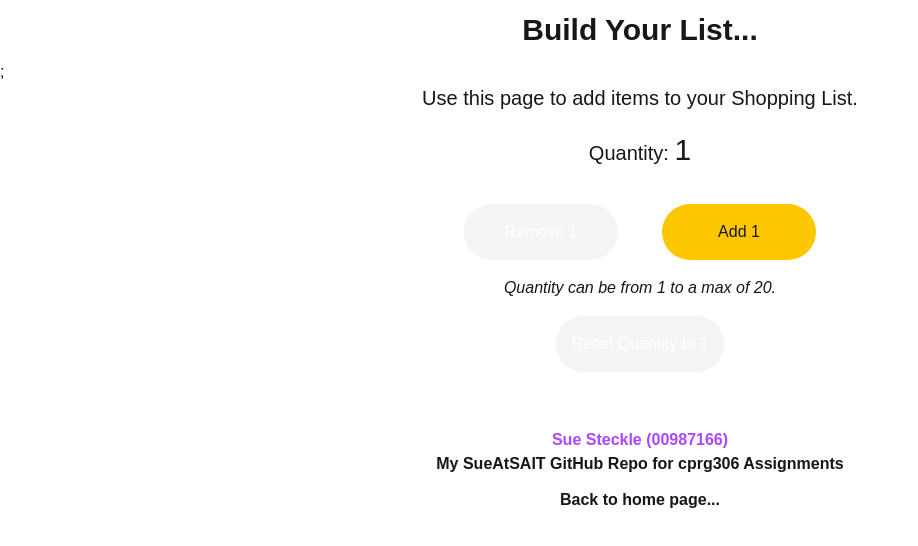
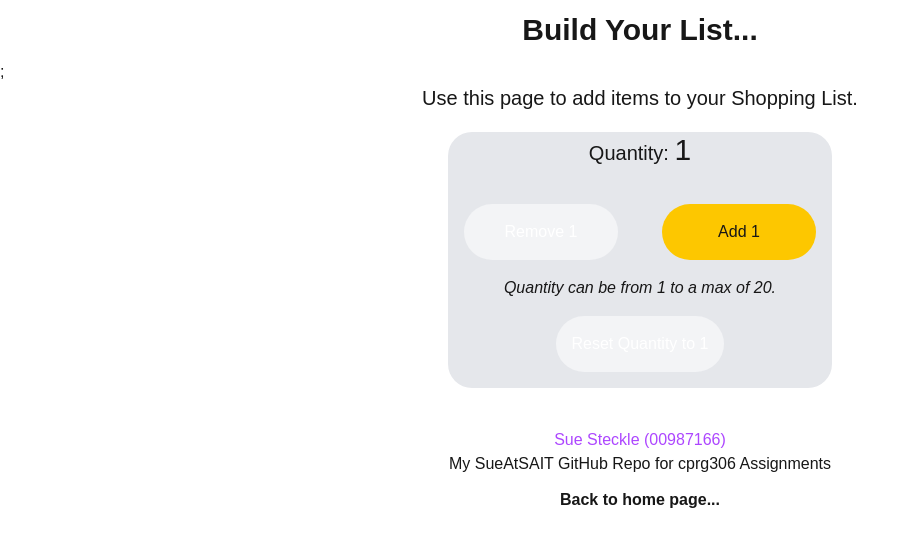
Before and after one commit to SueAtSAIT/cprg306-assignments, a Next.js app: page /week-4 in a window 1280 px wide. Shown: the top 546 px of the page, without its empty margins (0-918 px from the left). Built offline with nearby package versions, Linux system fonts and the light colour scheme.

Commit message:
Adds formatting for new-item and footer elements

```diff
--- a/app/week-2/student-info.js
+++ b/app/week-2/student-info.js
@@ -8,7 +8,7 @@ export default function StudentInfo() {
       </li>
       <li className="mb-3">
         <Link
-          className="hover:font-semibold"
+          className="hover:underline"
           target="_blank"
           href="https://github.com/SueAtSAIT/cprg306-assignments">
           My SueAtSAIT GitHub Repo for cprg306 Assignments
--- a/app/week-3/footer.js
+++ b/app/week-3/footer.js
@@ -3,9 +3,11 @@ import StudentInfo from "../week-2/student-info";
 
 export default function FooterLink() {
   return (
-    <footer className="text-center my-10 font-bold">
+    <footer className="text-center my-10 ">
       <StudentInfo />
-      <Link href="../.">Back to home page...</Link>
+      <Link href="../." className="font-bold">
+        Back to home page...
+      </Link>
     </footer>
   );
 }
--- a/app/week-4/new-item.js
+++ b/app/week-4/new-item.js
@@ -23,7 +23,7 @@ export default function NewItem() {
   };
 
   return (
-    <div className="text-center">
+    <div className="text-center bg-gray-200 max-w-sm m-auto rounded-3xl">
       <p className="m-5 text-xl">
         Quantity: <span className="text-3xl"> {quantity}</span>
       </p>
```
